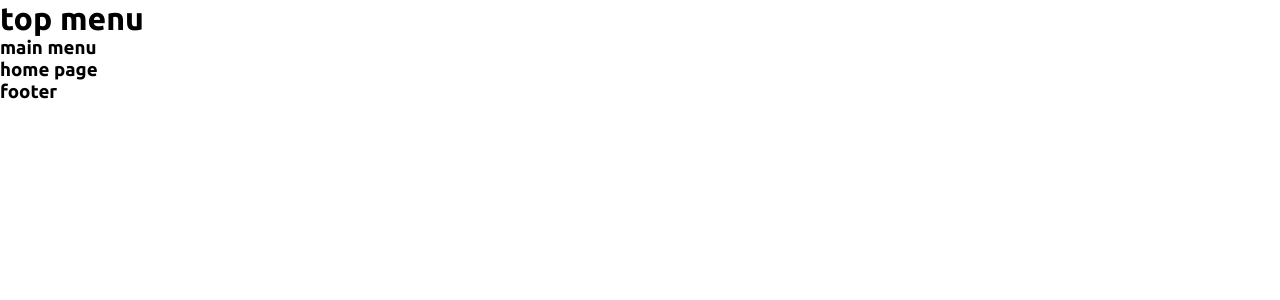
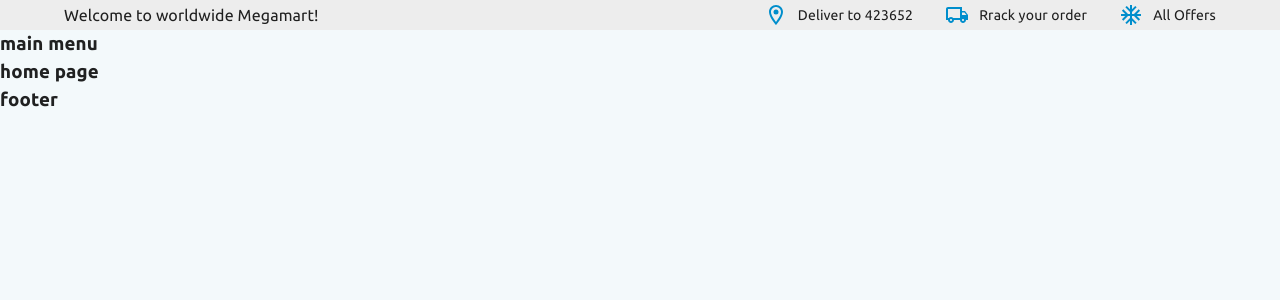
Before and after one commit to sksabbirhossain/megamart-client, a React (Create React App) app: page / in a window 1280 px wide. Shown: the top 300 px of the page. Built offline with nearby package versions, Linux system fonts and the light colour scheme.

Commit message:
created a top menu

```diff
--- a/src/App.js
+++ b/src/App.js
@@ -1,17 +1,23 @@
+import { createTheme, CssBaseline, ThemeProvider } from "@mui/material";
 import React from "react";
 import { Route, Routes } from "react-router-dom";
 import Main from "./layouts/Main";
 import Home from "./pages/Home/Home";
+import { themeSettings } from "./theme/themeSettings";
 
 function App() {
+  const mode = "light";
+
+  const theme = React.useMemo(() => createTheme(themeSettings(mode)), [mode]);
   return (
-    <div>
+    <ThemeProvider theme={theme}>
+      <CssBaseline/>
       <Routes>
         <Route path="/" element={<Main />}>
           <Route path="/" element={<Home />} />
         </Route>
       </Routes>
-    </div>
+    </ThemeProvider>
   );
 }
 
--- a/src/components/Navbar/TopMenu.js
+++ b/src/components/Navbar/TopMenu.js
@@ -1,11 +1,41 @@
-import React from 'react';
+import AcUnitOutlinedIcon from "@mui/icons-material/AcUnitOutlined";
+import LocalShippingOutlinedIcon from "@mui/icons-material/LocalShippingOutlined";
+import LocationOnOutlinedIcon from "@mui/icons-material/LocationOnOutlined";
+import { Box, Button, Container, Stack, Typography } from "@mui/material";
+import React from "react";
+import { FlexBox } from "../../styles/common/Flexbox";
 
 const TopMenu = () => {
-    return (
-        <div>
-            <h1>top menu</h1>
-        </div>
-    );
+  return (
+    <Box
+      sx={{
+        width: "100%",
+        background: "#EDEDED",
+      }}
+    >
+      <Container>
+        <FlexBox justifyContent="space-between" height="30px">
+          <Typography variant="body">
+            Welcome to worldwide Megamart!
+          </Typography>
+          <Stack direction="row" spacing={4}>
+            <Typography variant="body2" alignItems="center" display="flex">
+              <LocationOnOutlinedIcon color="primary" />
+              <span style={{ marginLeft: "10px" }}>Deliver to 423652</span>
+            </Typography>
+            <Typography variant="body2" alignItems="center" display="flex">
+              <LocalShippingOutlinedIcon color="primary" />
+              <span style={{ marginLeft: "10px" }}>Rrack your order</span>
+            </Typography>
+            <Typography variant="body2" alignItems="center" display="flex">
+              <AcUnitOutlinedIcon color="primary" />
+              <span style={{ marginLeft: "10px" }}>All Offers</span>
+            </Typography>
+          </Stack>
+        </FlexBox>
+      </Container>
+    </Box>
+  );
 };
 
 export default TopMenu;
--- /dev/null
+++ b/src/styles/common/Flexbox.js
@@ -0,0 +1,6 @@
+import { Box, styled } from "@mui/material";
+
+export const FlexBox = styled(Box)(({ theme }) => ({
+  display: "flex",
+  alignItems: "center",
+}));
--- /dev/null
+++ b/src/theme/themeSettings.js
@@ -0,0 +1,54 @@
+const color = {
+  primary: "#008ECC",
+  text: "#666666",
+  heading: "222222",
+  border: "#EDEDED",
+  background: "#F3F9FB",
+};
+
+export const themeSettings = (mode) => ({
+  palette: {
+    mode,
+    ...(mode === "light"
+      ? {
+          // palette values for light mode
+          primary: {
+            main: color.primary,
+            text: color.text,
+            heading: color.heading,
+            border: color.border,
+            background: color.background,
+          },
+          background: {
+            default: color.background,
+          },
+        }
+      : {
+          // palette values for dark mode
+          primary: {
+            main: color.primary,
+            text: color.text,
+            heading: color.heading,
+            border: color.border,
+            background: color.background,
+          },
+          background: {
+            default: color.background,
+          },
+        }),
+  },
+
+  components: {
+    MuiButton: {
+      defaultProps: {
+        disableRipple: true,
+        variant: "contained",
+      },
+    },
+    MuiContainer: {
+      defaultProps: {
+        maxWidth: "lg",
+      },
+    },
+  },
+});
```
